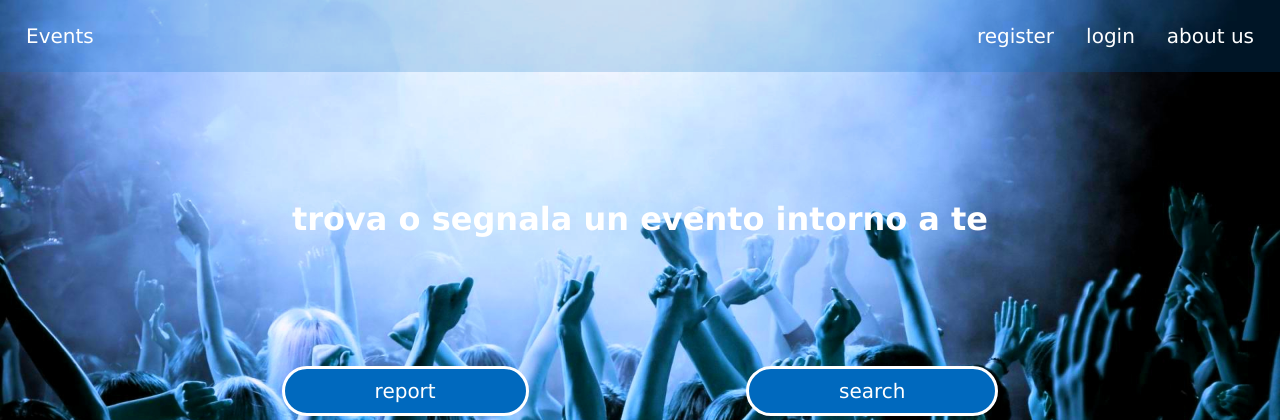
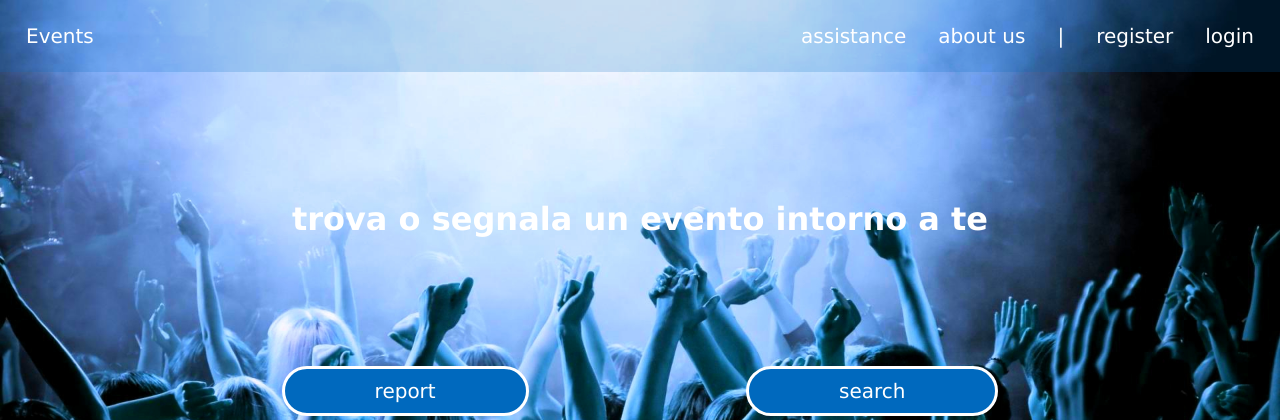
Before and after one commit to AndreaRusconi/PSAW, a PHP site: page /Homepage.html in a window 1280 px wide. Shown: the top 420 px of the page. Run offline with PHP 8.4, Linux system fonts and the light colour scheme.

Commit message:
barretta
ho aggiunto la barretta alla barra dell' homepage

```diff
--- a/Homepage.css
+++ b/Homepage.css
@@ -14,9 +14,19 @@ h1{
 }
 
 .other {float: right;}
+.bar {float: right}
 .events {float: left;}
 
 .other a {
+    display: block;
+    color: white;
+    text-align: center;
+    padding: 14px 16px;
+    font-size: 20px;
+    text-decoration: none;
+    font-family: Verdana;
+}
+.bar a {
     display: block;
     color: white;
     text-align: center;
@@ -36,7 +46,8 @@ h1{
     font-family: Verdana;
 }
 
-li a:hover {color: yellow;}
+#menu .events a:hover {color: yellow;}
+#menu .other a:hover {color: yellow;}
 
 #scelta {
     list-style-type: none;
--- a/Homepage.html
+++ b/Homepage.html
@@ -7,9 +7,11 @@
 <body>
 
     <ul id="menu">
-    <li class="other"><a href="#">about us</a></li>
     <li class="other"><a href="#">login</a></li>
     <li class="other"><a href="#">register</a></li>
+    <li class="bar"><a>|</a></li>
+    <li class="other"><a href="#">about us</a></li>
+    <li class="other"><a href="#">assistance</a></li>
     <li class="events"><a href="#">Events</a></li>
     </ul>
 
```
